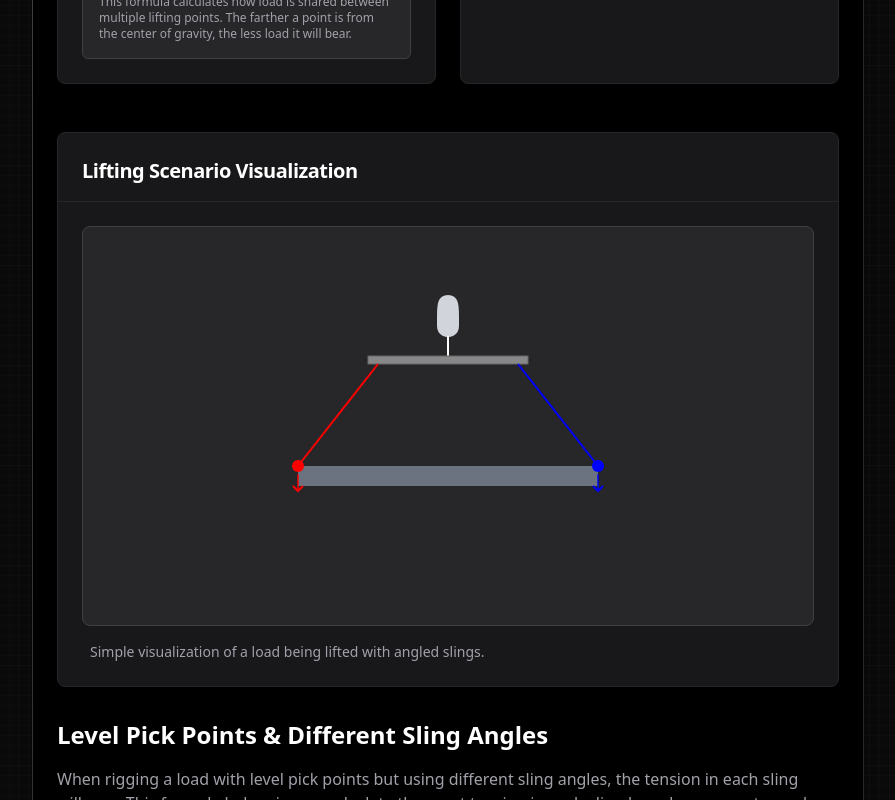
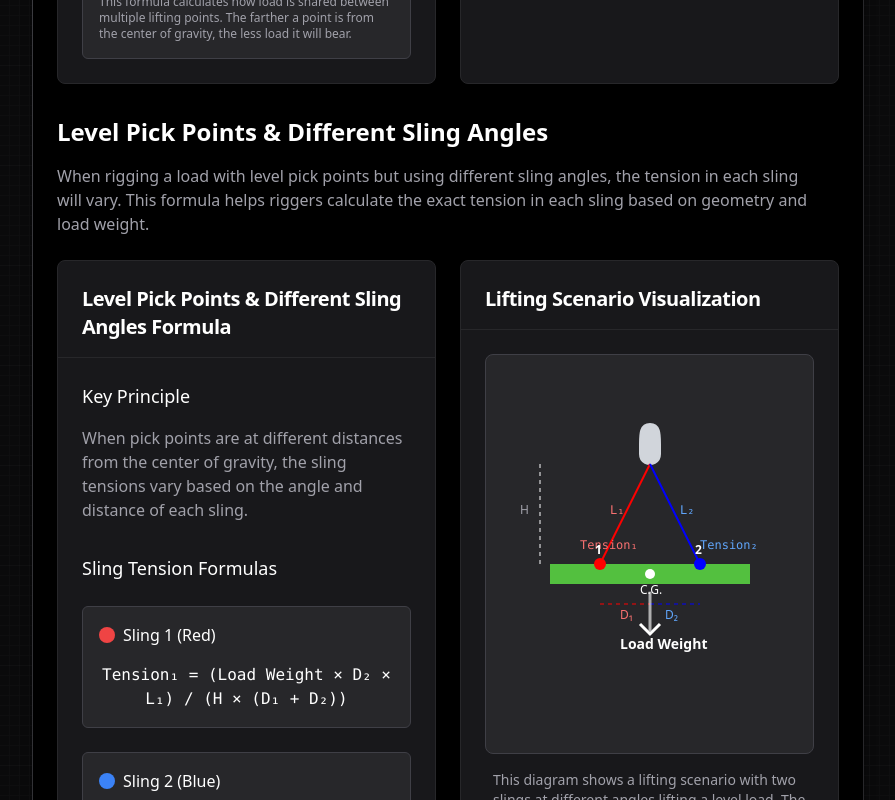
Before and after one commit to ArsCodeAmatoria/lilfoot, a Next.js app: page /rigging-charts/advanced in a window 1280 px wide. Shown: the part 1140-1940 px from the top of the page, without its empty margins (336-1231 px from the left). Built offline with nearby package versions, Linux system fonts and the light colour scheme; a web font is replaced by a local one.

Commit message:
Removed the entire Lifting Scenario Visualization section

```diff
--- a/app/components/ShareOfLoadFormula.tsx
+++ b/app/components/ShareOfLoadFormula.tsx
@@ -189,73 +189,6 @@ const ShareOfLoadFormula = () => {
           </div>
         </CardContent>
       </Card>
-
-      {/* Lifting Scenario Visualization */}
-      <Card className="bg-gray-900 border-gray-800 mt-6 lg:col-span-2">
-        <CardHeader className="border-b border-gray-800 pb-4">
-          <CardTitle className="text-xl text-white">Lifting Scenario Visualization</CardTitle>
-        </CardHeader>
-        <CardContent className="pt-6">
-          <div className="w-full h-[400px] relative bg-gray-800 rounded-lg border border-gray-700 p-4">
-            <div className="absolute top-1/2 left-1/2 transform -translate-x-1/2 -translate-y-1/2">
-              <svg width="500" height="300" viewBox="0 0 500 300" className="overflow-visible">
-                {/* Crane Hook at the top */}
-                <path d="M250,20 C260,20 260,30 260,40 L260,50 C260,60 250,60 250,60 C250,60 240,60 240,50 L240,40 C240,30 240,20 250,20"
-                      fill="#d1d5db" stroke="#d1d5db" strokeWidth="2" />
-
-                {/* Main Lifting Line */}
-                <line x1="250" y1="60" x2="250" y2="80" stroke="white" strokeWidth="2" />
-
-                {/* Lifting/Spreader Beam */}
-                <rect x="170" y="80" width="160" height="8" fill="#888888" stroke="#666666" />
-
-                {/* Left Sling - Angled */}
-                <line x1="180" y1="88" x2="100" y2="190" stroke="red" strokeWidth="2" />
-
-                {/* Right Sling - Angled */}
-                <line x1="320" y1="88" x2="400" y2="190" stroke="blue" strokeWidth="2" />
-
-                {/* Load Object */}
-                <rect x="100" y="190" width="300" height="20" fill="#6B7280" />
-
-                {/* Lifting Points */}
-                {/* Point 1 - Red */}
-                <circle cx="100" cy="190" r="6" fill="red" />
-
-                {/* Load Forces on Point 1 */}
-                <motion.path
-                  d="M 100 200 L 100 215"
-                  stroke="red"
-                  strokeWidth="2"
-                  variants={arrowAnimation}
-                  initial="initial"
-                  animate="animate"
-                />
-                <path d="M 95 210 L 100 215 L 105 210" fill="none" stroke="red" strokeWidth="2" />
-
-                {/* Point 2 - Blue */}
-                <circle cx="400" cy="190" r="6" fill="blue" />
-
-                {/* Load Forces on Point 2 */}
-                <motion.path
-                  d="M 400 200 L 400 215"
-                  stroke="blue"
-                  strokeWidth="2"
-                  variants={arrowAnimation}
-                  initial="initial"
-                  animate="animate"
-                />
-                <path d="M 395 210 L 400 215 L 405 210" fill="none" stroke="blue" strokeWidth="2" />
-              </svg>
-            </div>
-          </div>
-          <div className="mt-4 px-2">
-            <p className="text-sm text-gray-400">
-              Simple visualization of a load being lifted with angled slings.
-            </p>
-          </div>
-        </CardContent>
-      </Card>
     </div>
   );
 };
```
